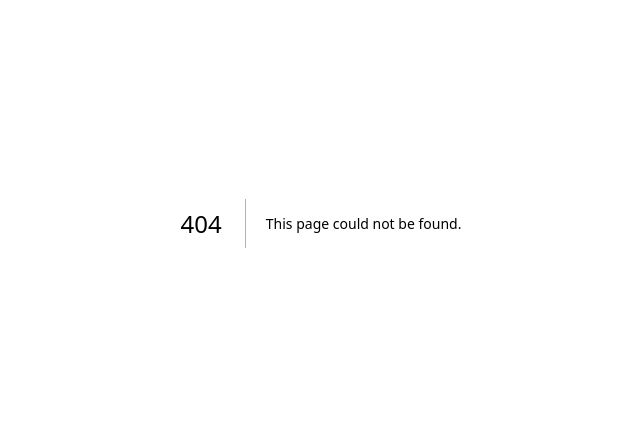
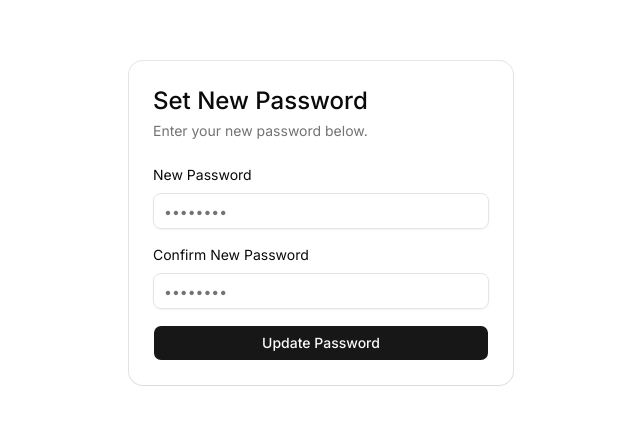
Before and after one commit to Morosache/real-margin, a Next.js app: page /reset-password in a window 1280 px wide. Before the commit this address had no page. Shown: the part 177-602 px from the top of the page, without its empty margins (319-959 px from the left). Built offline with nearby package versions, Linux system fonts and the light colour scheme; no server answers.

Commit message:
reset-password page

```diff
--- /dev/null
+++ b/src/app/(auth)/reset-password/page.tsx
@@ -0,0 +1,80 @@
+"use client"
+
+import { useState } from "react"
+import { useRouter } from "next/navigation"
+import { createSupabaseBrowserClient } from "@/lib/supabase/client"
+import { Button } from "@/components/ui/button"
+import { Input } from "@/components/ui/input"
+import { Card, CardContent, CardHeader, CardTitle, CardDescription } from "@/components/ui/card"
+
+export default function ResetPasswordPage() {
+  const [password, setPassword] = useState("")
+  const [confirmPassword, setConfirmPassword] = useState("")
+  const [loading, setLoading] = useState(false)
+  const [error, setError] = useState<string | null>(null)
+  const supabase = createSupabaseBrowserClient()
+  const router = useRouter()
+
+  const handleUpdate = async (e: React.FormEvent) => {
+    e.preventDefault()
+    if (password !== confirmPassword) {
+      setError("Passwords do not match")
+      return
+    }
+
+    setLoading(true)
+    setError(null)
+
+    const { error } = await supabase.auth.updateUser({ password })
+
+    if (error) {
+      setError(error.message)
+      setLoading(false)
+    } else {
+      router.push("/dashboard?message=Password updated successfully")
+    }
+  }
+
+  return (
+    <div className="w-full max-w-sm">
+      <Card>
+        <CardHeader>
+          <CardTitle className="text-2xl">Set New Password</CardTitle>
+          <CardDescription>Enter your new password below.</CardDescription>
+        </CardHeader>
+        <CardContent>
+          <form onSubmit={handleUpdate} className="flex flex-col gap-4">
+            <div className="grid gap-2">
+              <label htmlFor="password">New Password</label>
+              <Input
+                id="password"
+                type="password"
+                placeholder="••••••••"
+                value={password}
+                onChange={(e) => setPassword(e.target.value)}
+                required
+              />
+            </div>
+            <div className="grid gap-2">
+              <label htmlFor="confirm-password">Confirm New Password</label>
+              <Input
+                id="confirm-password"
+                type="password"
+                placeholder="••••••••"
+                value={confirmPassword}
+                onChange={(e) => setConfirmPassword(e.target.value)}
+                required
+              />
+            </div>
+
+            {error && <p className="text-sm text-red-500 text-center font-medium">{error}</p>}
+
+            <Button type="submit" className="w-full" disabled={loading}>
+              {loading ? "Updating..." : "Update Password"}
+            </Button>
+          </form>
+        </CardContent>
+      </Card>
+    </div>
+  )
+}
```
